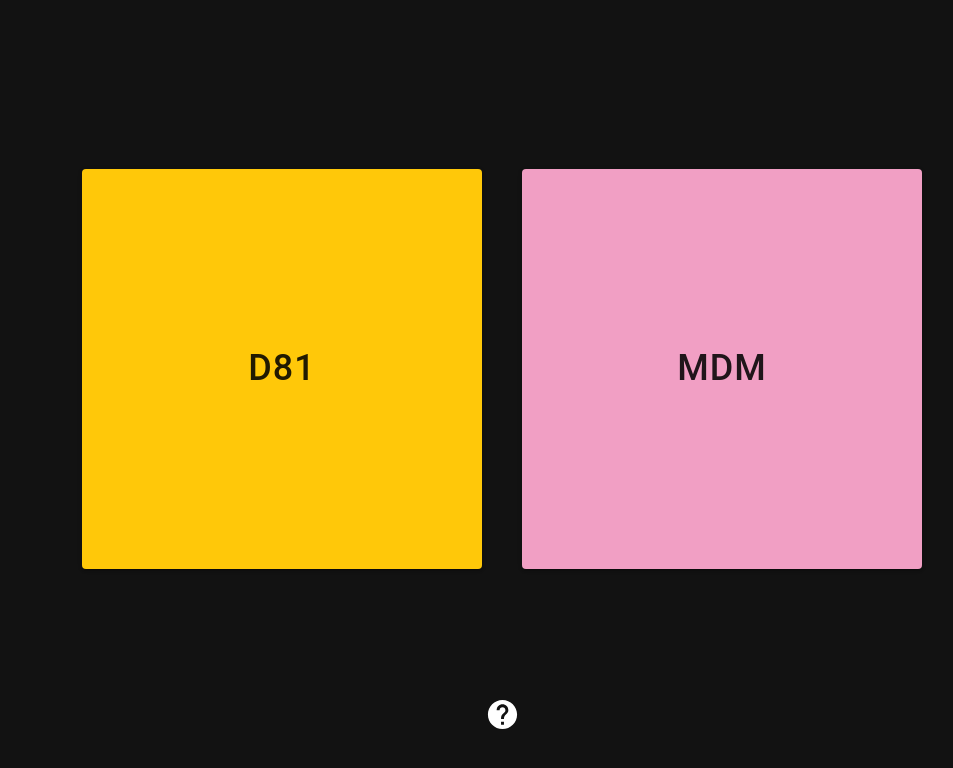
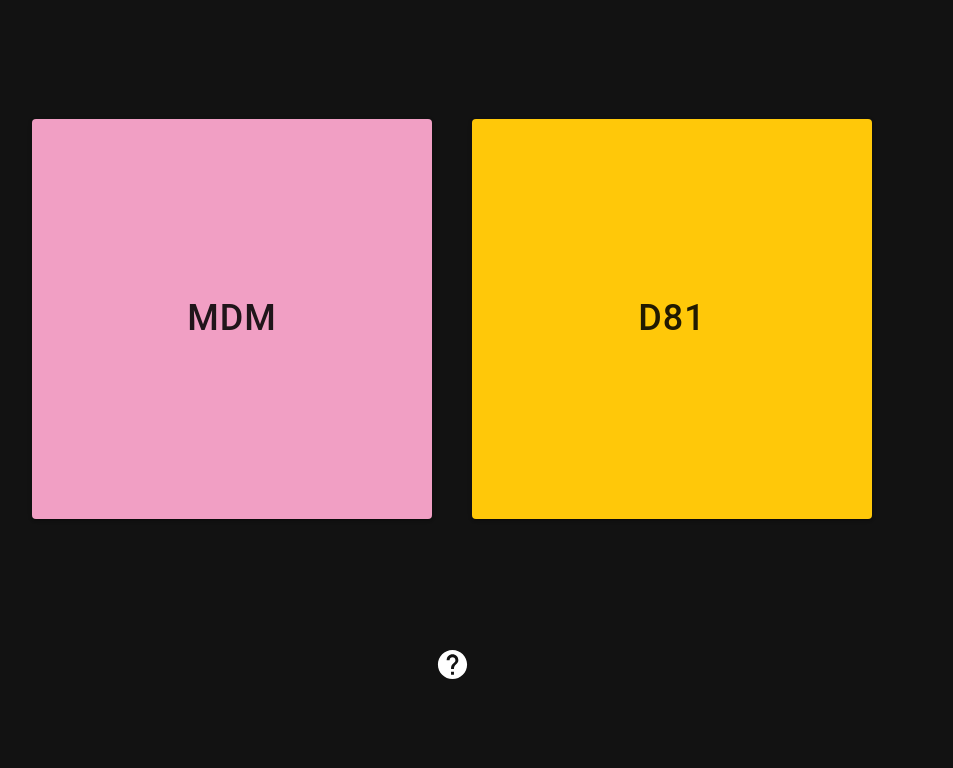
Before and after one commit to DBrdak/roster-builder, a React (Create React App) app: page / in a window 1280 px wide. Shown: the top 768 px of the page, without its empty margins (188-1141 px from the left). Built offline with nearby package versions, Linux system fonts and the light colour scheme.

Commit message:
Some styling

```diff
--- a/src/App.tsx
+++ b/src/App.tsx
@@ -1,4 +1,5 @@
 import {MainPage} from "./main_page/MainPage";
+import React from "react";
 
 function App() {
   return <MainPage />
--- a/src/index.tsx
+++ b/src/index.tsx
@@ -3,7 +3,7 @@ import ReactDOM from 'react-dom/client';
 import './index.css';
 import App from './App';
 import reportWebVitals from './reportWebVitals';
-import {ThemeProvider} from "@mui/material";
+import {CssBaseline, ThemeProvider} from "@mui/material";
 import theme from "./theme";
 
 const root = ReactDOM.createRoot(
@@ -11,6 +11,7 @@ const root = ReactDOM.createRoot(
 );
 root.render(
   <ThemeProvider theme={theme}>
+      <CssBaseline />
       <App />
   </ThemeProvider>
 );
--- a/src/main_page/SpotSelection.tsx
+++ b/src/main_page/SpotSelection.tsx
@@ -39,6 +39,21 @@ const SpotSelection = ({onClick, selectedSpot}: Props) => {
         <Stack spacing={5} direction={stackDir} width={'100%'} style={{ display: 'flex', justifyContent: 'center', alignItems: 'center'}}>
             <Button
                 variant={'contained'}
+                color='secondary'
+                style={{
+                    width: tileSize().mdm[0],
+                    height: tileSize().mdm[0],
+                    maxWidth: tileSize().mdm[1],
+                    maxHeight: tileSize().mdm[1],
+                    fontSize: tileSize().mdm[2],
+                    opacity: tileSize().mdm[3]
+                }}
+                onClick={() => handleTileClick('MDM')}
+            >
+                MDM
+            </Button>
+            <Button
+                variant={'contained'}
                 color='primary'
                 style={{
                     width: tileSize().d81[0],
@@ -52,21 +67,6 @@ const SpotSelection = ({onClick, selectedSpot}: Props) => {
             >
                 D81
             </Button>
-            <Button
-                variant={'contained'}
-                color='secondary'
-                style={{
-                    width: tileSize().mdm[0],
-                    height: tileSize().mdm[0],
-                    maxWidth: tileSize().mdm[1],
-                    maxHeight: tileSize().mdm[1],
-                    fontSize: tileSize().mdm[2],
-                    opacity: tileSize().mdm[3]
-                }}
-                onClick={() => handleTileClick('MDM')}
-            >
-                MDM
-            </Button>
         </Stack>
     );
 };
--- a/src/theme.ts
+++ b/src/theme.ts
@@ -14,9 +14,6 @@ const theme = createTheme({
     }
   },
   components: {
-    MuiButton: {
-
-    },
     MuiCssBaseline: {
       styleOverrides: {
         '*::-webkit-scrollbar': {
```
